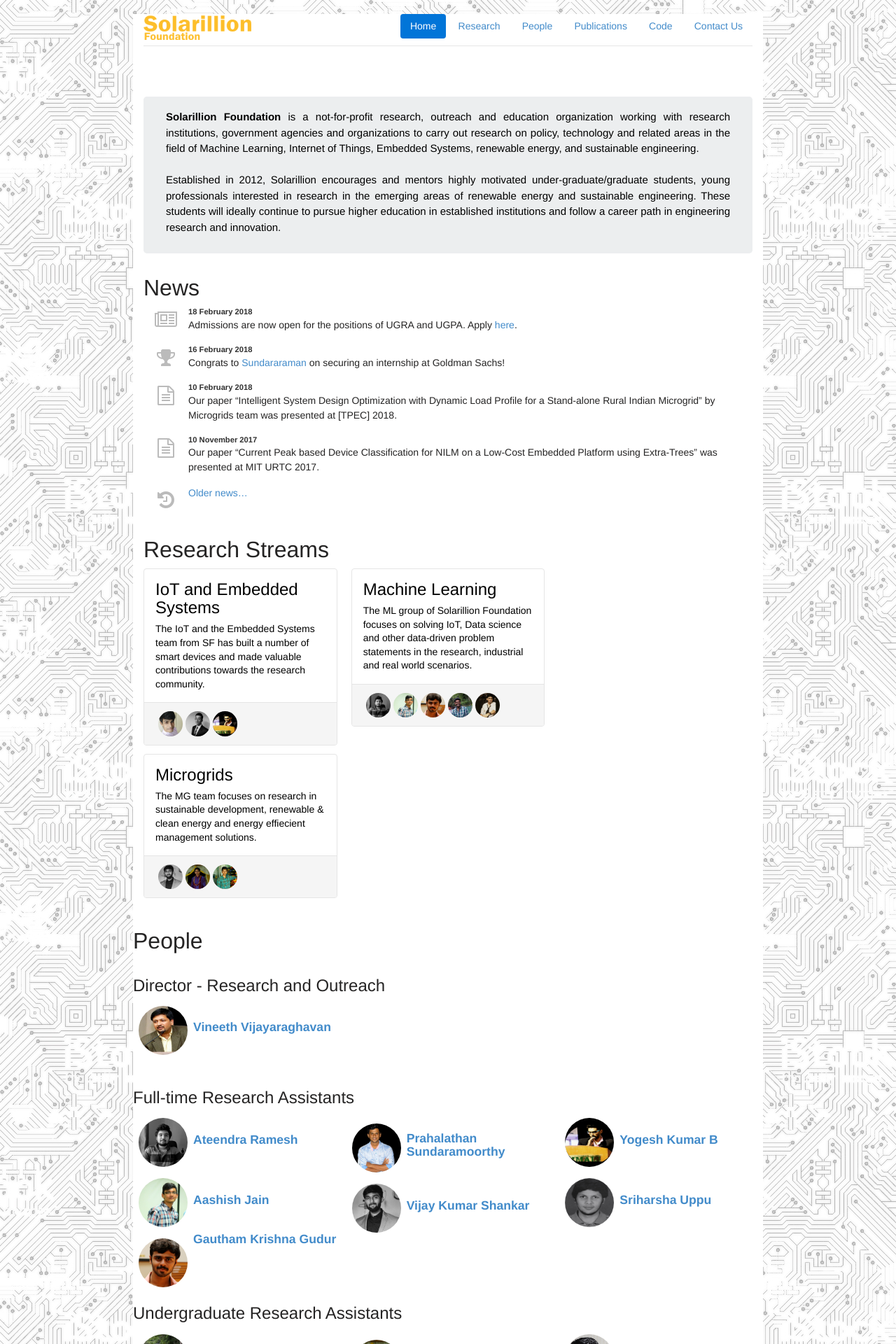
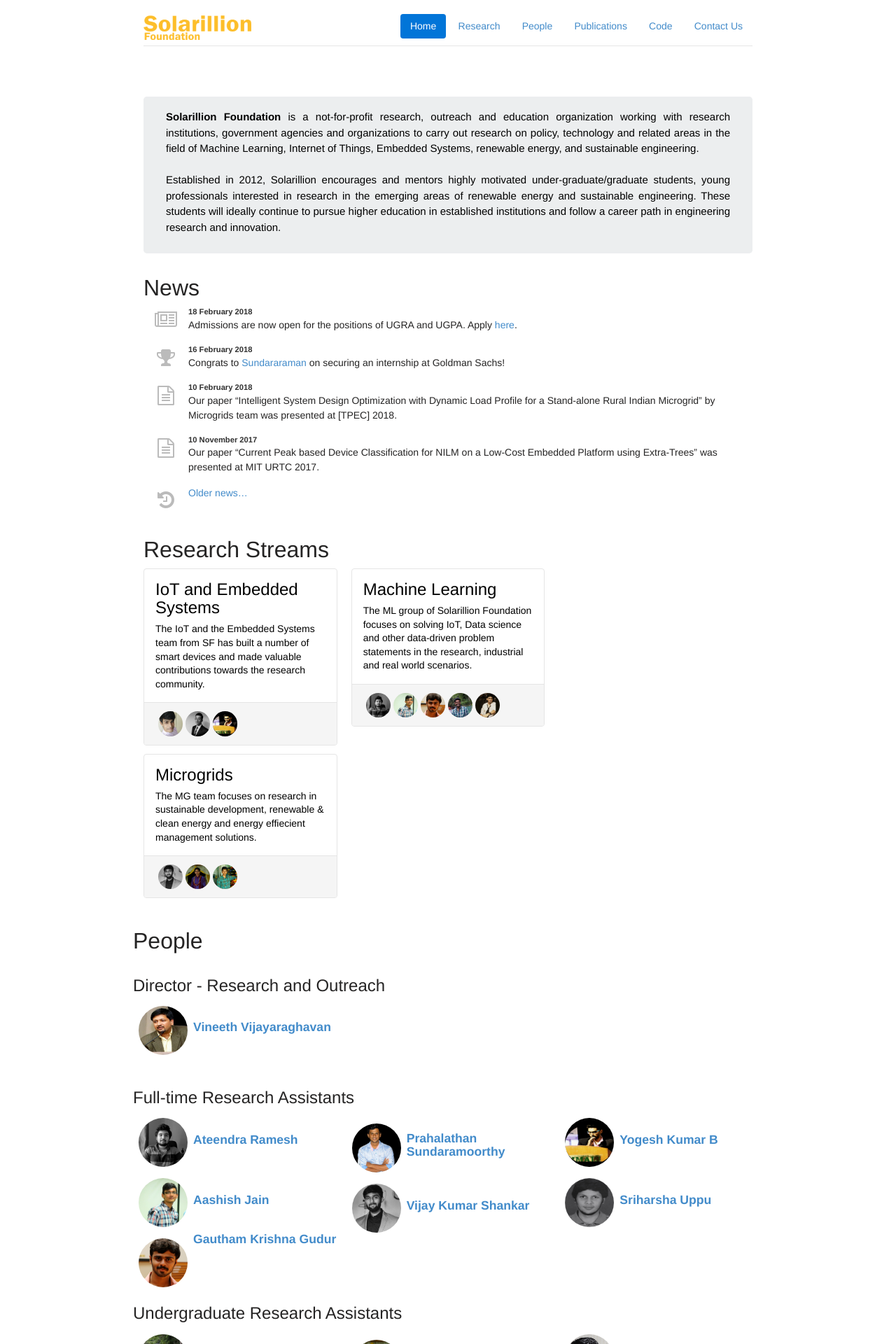
Before and after one commit to prahalath/solarillionfoundation.github.io, a Jekyll site: the page built from index.html, in a window 1280 px wide. Shown: the top 1920 px of the page at 70% size. Built offline with Jekyll 4.4.1, drawn with Linux system fonts in a browser that asks for light colours; nearby versions of some CDN libraries; Markdown is read by kramdown in place of the engine named in the settings.

Commit message:
Removed bgimage

```diff
--- a/css/sampa.scss
+++ b/css/sampa.scss
@@ -34,8 +34,8 @@
         padding-bottom: 20px;
         font-size: $base-font-size;
         font-weight: 400;
-        background-image: url("../img/Circuit2.jpg");
-        background-repeat: repeat-xy;
+        // background-image: url("../img/Circuit2.jpg");
+        // background-repeat: repeat-xy;
         }
 
     }
```
